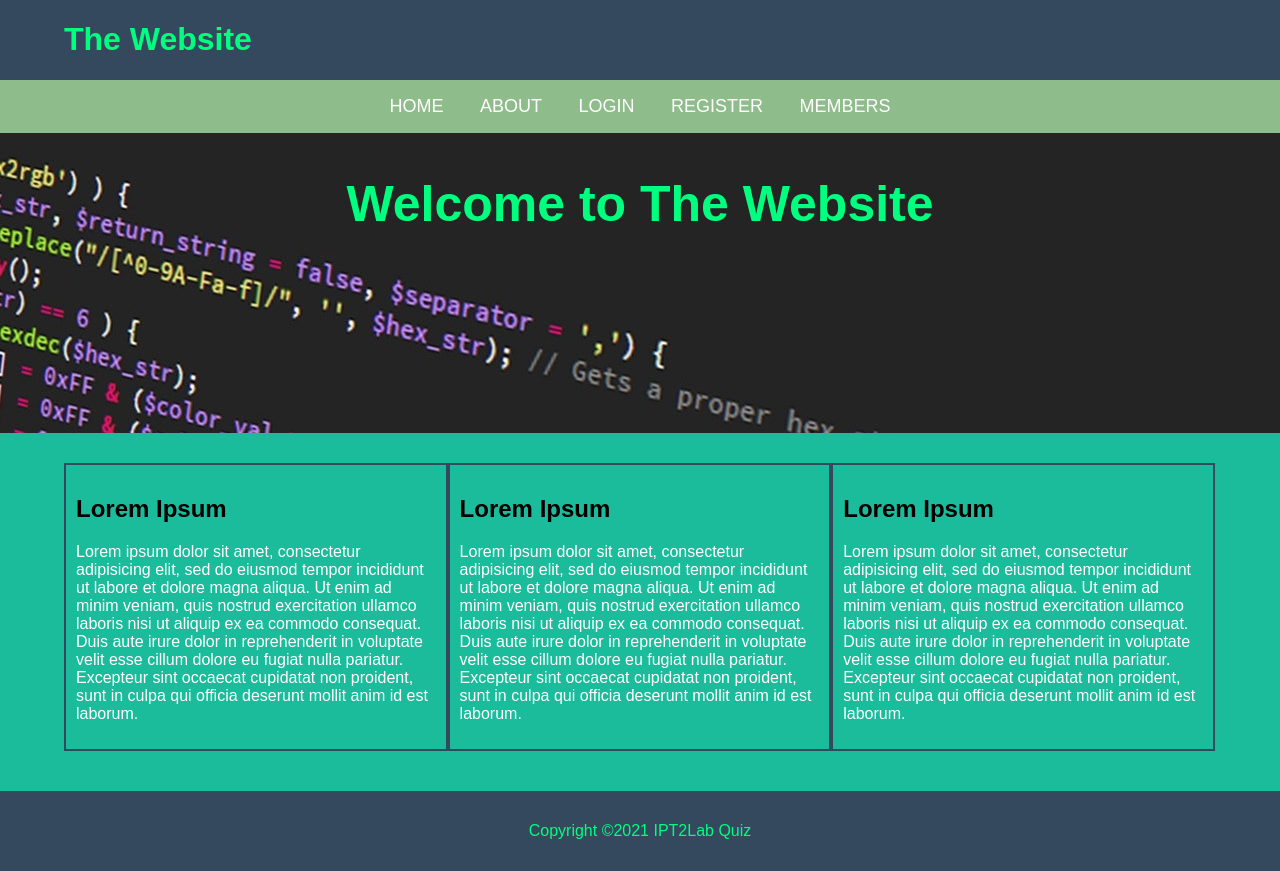
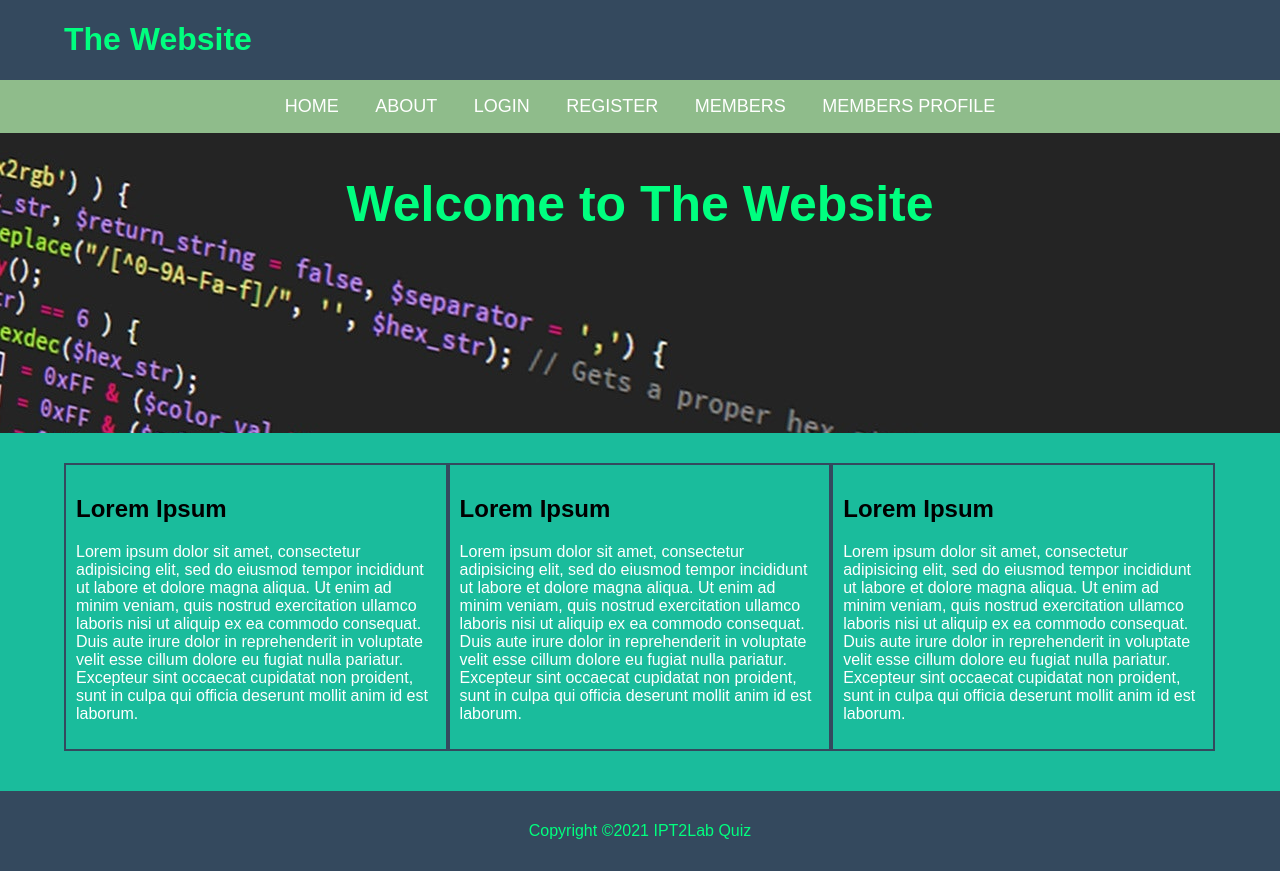
Before and after one commit to dizonjericho03/IPT2-Case-Study-Midterm, a plain HTML site: page IPT2 Case Study/index.html in a window 1280 px wide. Drawn offline with Linux system fonts and the light colour scheme.

Commit message:
Angelica-Lampano modified the index.html

```diff
--- a/IPT2 Case Study/index.html
+++ b/IPT2 Case Study/index.html
@@ -20,6 +20,7 @@
 			<li><a href="login.html">LOGIN</a></li>
 			<li><a href="register.html">REGISTER</a></li>
 			<li><a href="members.html">MEMBERS</a></li>
+			<li><a href="profile.html">MEMBERS PROFILE</a></li>
 	</div>
 	</nav>
 
```
